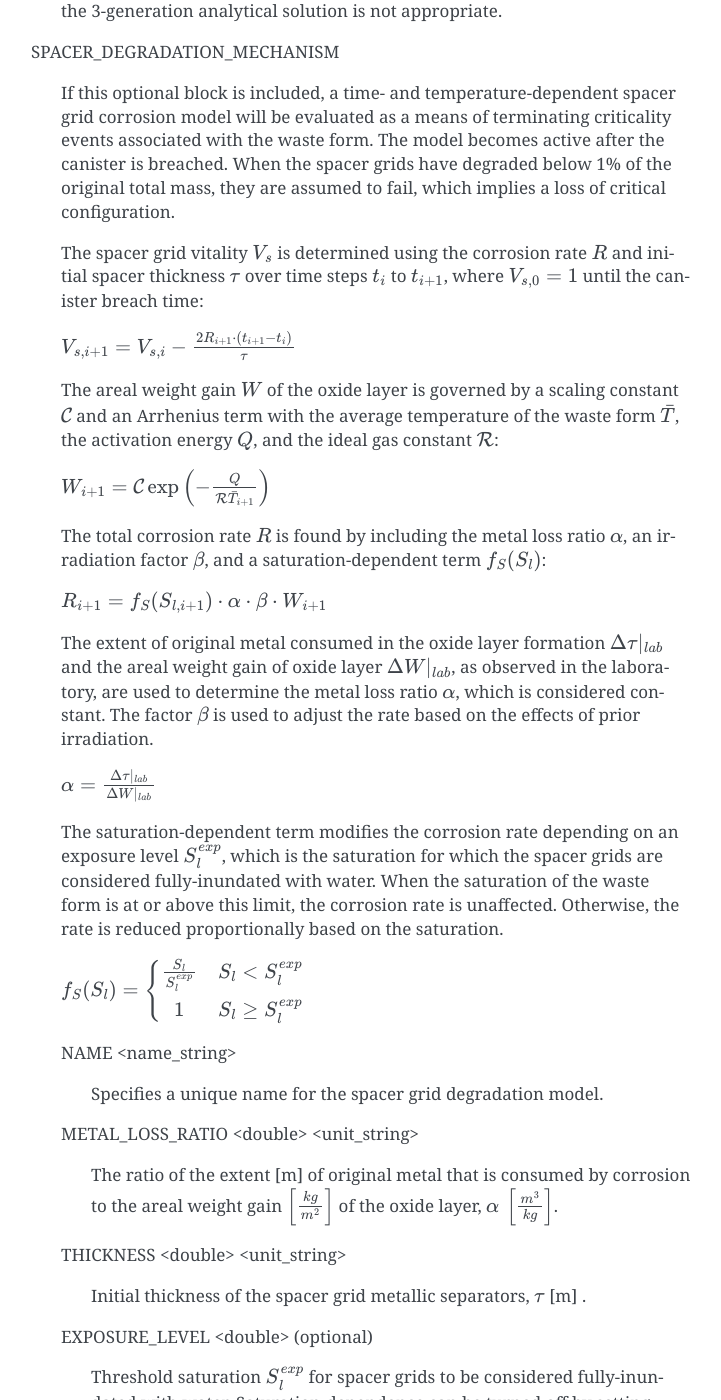
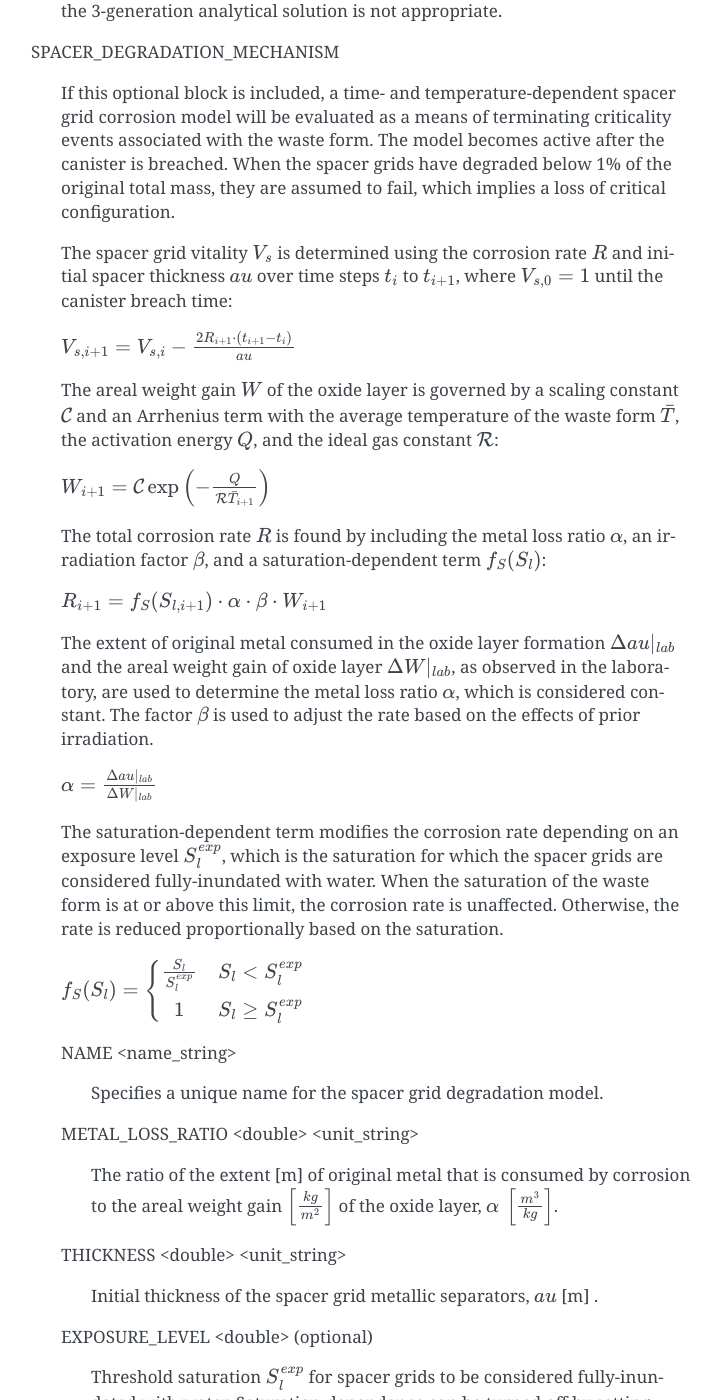
Before and after one commit to Miracloon/pflotran-documentation, a Sphinx documentation site: the page built from source/user_guide/cards/gdsa/waste_form_general_card.rst, in a window 1280 px wide and 1400 px high, scrolled down 13795 px. Shown: the whole window, without its empty margins (389-1110 px from the left). Built offline with Sphinx 7.4.7, drawn with Linux system fonts in a browser that asks for light colours.

Commit message:
\tau -> \tortuosity

```diff
--- a/source/conf.py
+++ b/source/conf.py
@@ -100,6 +100,7 @@
       # .rst as \porosity
       'porosity': '\phi',
       'saturation': 's',
+      'tortuosity': '\tau',
       'bulkelectricalconductivity': '\sigma',
       'sq': '{^{2}}',
       'cub': '{^{3}}',
--- a/source/theory_guide/appendixB.rst
+++ b/source/theory_guide/appendixB.rst
@@ -50,7 +50,7 @@
 .. math::
    :label: flux-fluid-soln
 
-   F_{j,nn'}^{{\alpha}}= \big(q_{{\alpha}}X_j^{{\alpha}}\big)_{nn'} - \big(\porosity \saturation_{{\alpha}}\tau_{{\alpha}}D_{{\alpha}}\big)_{nn'}
+   F_{j,nn'}^{{\alpha}}= \big(q_{{\alpha}}X_j^{{\alpha}}\big)_{nn'} - \big(\porosity \saturation_{{\alpha}}\tortuosity_{{\alpha}}D_{{\alpha}}\big)_{nn'}
    \frac{X_{jn'}^{{\alpha}}- X_{jn}^{{\alpha}}}{d_{n'}+d_n},
 
 with perpendicular distances to interface :math:`nn'` from nodes
--- a/source/theory_guide/mode_reactive_transport.rst
+++ b/source/theory_guide/mode_reactive_transport.rst
@@ -172,11 +172,11 @@
 .. math::
    :label: dummy8
 
-   {\boldsymbol{D}}_{{\alpha}}= \tau D_m {\boldsymbol{I}}+ a_T v{\boldsymbol{I}}+ \big(a_L-a_T\big)\frac{{\boldsymbol{v}}{\boldsymbol{v}}}{v},
+   {\boldsymbol{D}}_{{\alpha}}= \tortuosity D_m {\boldsymbol{I}}+ a_T v{\boldsymbol{I}}+ \big(a_L-a_T\big)\frac{{\boldsymbol{v}}{\boldsymbol{v}}}{v},
 
 
 with longitudinal and transverse dispersivity coefficients :math:`a_L`,
-:math:`a_T`, respectively, :math:`\tau` refers to tortuosity, and
+:math:`a_T`, respectively, :math:`\tortuosity` refers to tortuosity, and
 :math:`D_m` to the molecular diffusion coefficient. Currently, only
 a diagonal dispersion tensor with principal axes aligned with the grid for longitudinal and transverse
 dispersion is implemented in PFLOTRAN.
@@ -362,7 +362,7 @@
 .. math::
    :label: tortuosity
 
-   \tau = \tau_0 \left(\frac{\porosity}{\porosity_0}\right)^b,
+   \tortuosity = \tortuosity_0 \left(\frac{\porosity}{\porosity_0}\right)^b,
 
 and
 
--- a/source/theory_guide/mode_th.rst
+++ b/source/theory_guide/mode_th.rst
@@ -86,7 +86,7 @@
    :label: eq:balance_eqns
 
    {\dfrac{\partial{}}{\partial{t}}} \left[ \porosity \left( \saturation_l \eta_l X_w^l + \saturation_g \eta_g X_w^g + \saturation_i \eta_i X_w^i \right) \right] & + \boldsymbol{\nabla} \cdot \left[X_w^l \boldsymbol{q}_l \eta_l + X_w^g \eta_g \boldsymbol{q}_g \right] \nonumber\\
-   - \boldsymbol{\nabla} \cdot \left[\porosity \saturation_g \tau_g  \eta_g D_g \boldsymbol{\nabla} X^g_w \right] = Q_w, \\
+   - \boldsymbol{\nabla} \cdot \left[\porosity \saturation_g \tortuosity_g  \eta_g D_g \boldsymbol{\nabla} X^g_w \right] = Q_w, \\
    {\dfrac{\partial{}}{\partial{t}}} \left[ \porosity \left( \saturation_l \eta_l U_l + \saturation_g \eta_g U_g + \saturation_i \eta_i U_i \right) + (1- \porosity) \rho_r c_r T \right] & + \boldsymbol{\nabla} \cdot \left[ \boldsymbol{q}_l \eta_l  H_l + \boldsymbol{q}_g \eta_g H_g \right] \nonumber\\
    - \boldsymbol{\nabla} \cdot \left[ \kappa \boldsymbol{\nabla} T\right] = Q_e,
 
@@ -98,7 +98,7 @@
 :math:`\rho_l` are the mass densities of the gas and liquid phases;
 :math:`Q_w` is the mass source of :math:`\mathrm{H_2O}`;
 :math:`X_w^{\alpha} (\alpha = i, l, g)` is the mole fraction of
-:math:`\mathrm{H_2O}` in the :math:`\alpha`-th phase; :math:`\tau_g` is
+:math:`\mathrm{H_2O}` in the :math:`\alpha`-th phase; :math:`\tortuosity_g` is
 the tortuosity of the gas phase; :math:`D_g` is the diffusion
 coefficient in the gas phase; :math:`T` is the temperature (assuming all
 the phases and the rock are in thermal equilibrium); :math:`c_r` is the
@@ -148,7 +148,7 @@
 .. math::
    :label: eq:gov1
 
-   {\dfrac{\partial{}}{\partial{t}}}\left[ \porosity \left( \saturation_g \eta_g X_w^g +s_l \eta_l + \saturation_i \eta_i \right) \right] + \boldsymbol{\nabla} \cdot \left[\boldsymbol{q}_l \eta_l \right] - \boldsymbol{\nabla} \cdot \left[\porosity \saturation_g \tau_g  \eta_g D_g \boldsymbol{\nabla} X^g_w \right] = Q_w,
+   {\dfrac{\partial{}}{\partial{t}}}\left[ \porosity \left( \saturation_g \eta_g X_w^g +s_l \eta_l + \saturation_i \eta_i \right) \right] + \boldsymbol{\nabla} \cdot \left[\boldsymbol{q}_l \eta_l \right] - \boldsymbol{\nabla} \cdot \left[\porosity \saturation_g \tortuosity_g  \eta_g D_g \boldsymbol{\nabla} X^g_w \right] = Q_w,
 
 .. math::
    :label: eq:gov2
--- a/source/user_guide/cards/gdsa/waste_form_general_card.rst
+++ b/source/user_guide/cards/gdsa/waste_form_general_card.rst
@@ -644,9 +644,9 @@
 
  If this optional block is included, a time- and temperature-dependent spacer grid corrosion model will be evaluated as a means of terminating criticality events associated with the waste form. The model becomes active after the canister is breached. When the spacer grids have degraded below 1% of the original total mass, they are assumed to fail, which implies a loss of critical configuration.
 
- The spacer grid vitality :math:`V_{s}` is determined using the corrosion rate :math:`R` and initial spacer thickness :math:`\tau` over time steps :math:`t_{i}` to :math:`t_{i+1}`, where :math:`V_{s,0}=1` until the canister breach time:
+ The spacer grid vitality :math:`V_{s}` is determined using the corrosion rate :math:`R` and initial spacer thickness :math:`\tortuosity` over time steps :math:`t_{i}` to :math:`t_{i+1}`, where :math:`V_{s,0}=1` until the canister breach time:
 
- :math:`V_{s,i+1}=V_{s,i}-\frac{2R_{i+1}\cdot(t_{i+1}-t_{i})}{\tau}`
+ :math:`V_{s,i+1}=V_{s,i}-\frac{2R_{i+1}\cdot(t_{i+1}-t_{i})}{\tortuosity}`
 
  The areal weight gain :math:`W` of the oxide layer is governed by a scaling constant :math:`\mathcal{C}` and an Arrhenius term with the average temperature of the waste form :math:`\bar{T}`, the activation energy :math:`Q`, and the ideal gas constant :math:`\mathcal{R}`:
 
@@ -656,9 +656,9 @@
 
  :math:`R_{i+1}=f_{S}(S_{l,i+1})\cdot \alpha\cdot\beta\cdot W_{i+1}`
 
- The extent of original metal consumed in the oxide layer formation :math:`\Delta\tau|_{lab}` and the areal weight gain of oxide layer :math:`\Delta W|_{lab}`, as observed in the laboratory, are used to determine the metal loss ratio :math:`\alpha`, which is considered constant. The factor :math:`\beta` is used to adjust the rate based on the effects of prior irradiation.
+ The extent of original metal consumed in the oxide layer formation :math:`\Delta\tortuosity|_{lab}` and the areal weight gain of oxide layer :math:`\Delta W|_{lab}`, as observed in the laboratory, are used to determine the metal loss ratio :math:`\alpha`, which is considered constant. The factor :math:`\beta` is used to adjust the rate based on the effects of prior irradiation.
 
- :math:`\alpha=\frac{\Delta\tau|_{lab}}{\Delta W|_{lab}}`
+ :math:`\alpha=\frac{\Delta\tortuosity|_{lab}}{\Delta W|_{lab}}`
 
  The saturation-dependent term modifies the corrosion rate depending on an exposure level :math:`S_{l}^{exp}`, which is the saturation for which the spacer grids are considered fully-inundated with water. When the saturation of the waste form is at or above this limit, the corrosion rate is unaffected. Otherwise, the rate is reduced proportionally based on the saturation.
 
@@ -677,7 +677,7 @@
 
  THICKNESS <double> <unit_string>
 
-  Initial thickness of the spacer grid metallic separators, :math:`\tau` [m] .
+  Initial thickness of the spacer grid metallic separators, :math:`\tortuosity` [m] .
 
  EXPOSURE_LEVEL <double> (optional)
 
--- a/source/user_guide/how_to/benchmark.rst
+++ b/source/user_guide/how_to/benchmark.rst
@@ -616,14 +616,14 @@
 
 .. math::
 
-   \frac{{{\partial}}}{{{\partial}}t}\porosity C + {\boldsymbol{\nabla}}\cdot\big({\boldsymbol{q}}C - \porosity \saturation \tau D {\boldsymbol{\nabla}}C\big) = Q_C.
+   \frac{{{\partial}}}{{{\partial}}t}\porosity C + {\boldsymbol{\nabla}}\cdot\big({\boldsymbol{q}}C - \porosity \saturation \tortuosity D {\boldsymbol{\nabla}}C\big) = Q_C.
 
 In these equations :math:`\porosity` denotes the spatially variable
 porosity of the porous medium assumed to constant within each
 stratigraphic layer, :math:`s` gives the saturation state of the porous
 medium, :math:`\rho` represents the fluid density in general a function
 of pressure and temperature, :math:`C` denotes the solute concentration,
-:math:`D` denotes the diffusion/dispersion coefficient, :math:`\tau`
+:math:`D` denotes the diffusion/dispersion coefficient, :math:`\tortuosity`
 represents tortuosity, :math:`Q` and :math:`Q_C` denote source/sink
 terms, and :math:`{\boldsymbol{q}}` denotes the Darcy velocity defined
 by
@@ -1386,7 +1386,7 @@
 +-----------------------------+----------------------------------+----------------------------------------------------------+
 | Porosity                    | :math:`\porosity`                | 0.12                                                     |
 +-----------------------------+----------------------------------+----------------------------------------------------------+
-| Tortuosity                  | :math:`\tau`                     | 1                                                        |
+| Tortuosity                  | :math:`\tortuosity`              | 1                                                        |
 +-----------------------------+----------------------------------+----------------------------------------------------------+
 | Injection Rate              | :math:`Q_{{\rm CO_2}}`           | :math:`5\times 10^{-5}` kg/s, duration 0.4 y             |
 +-----------------------------+----------------------------------+----------------------------------------------------------+
```
